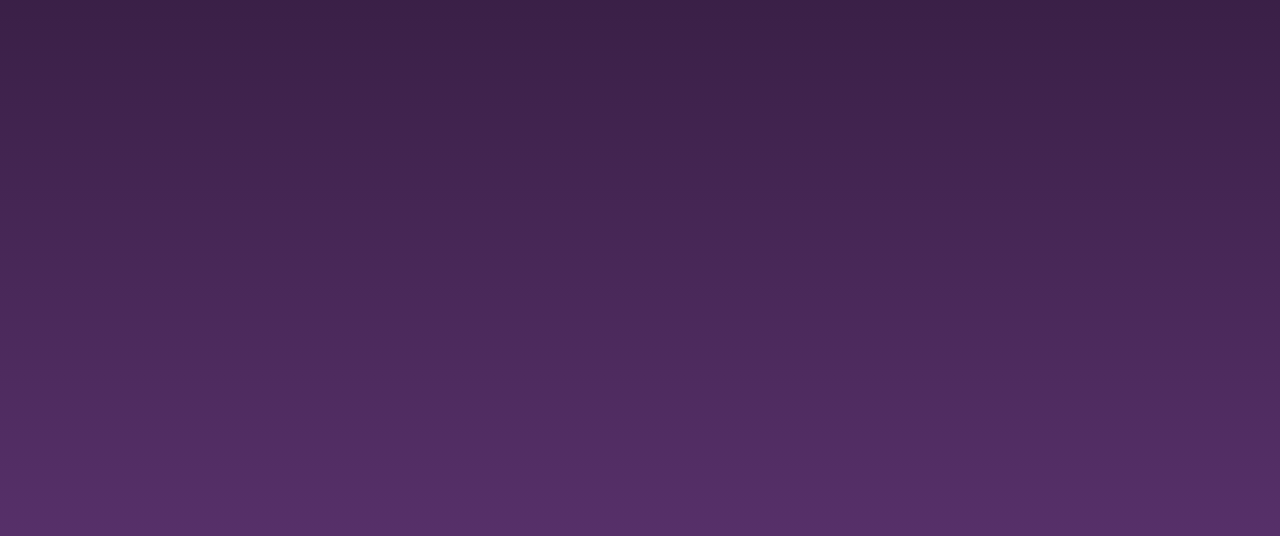
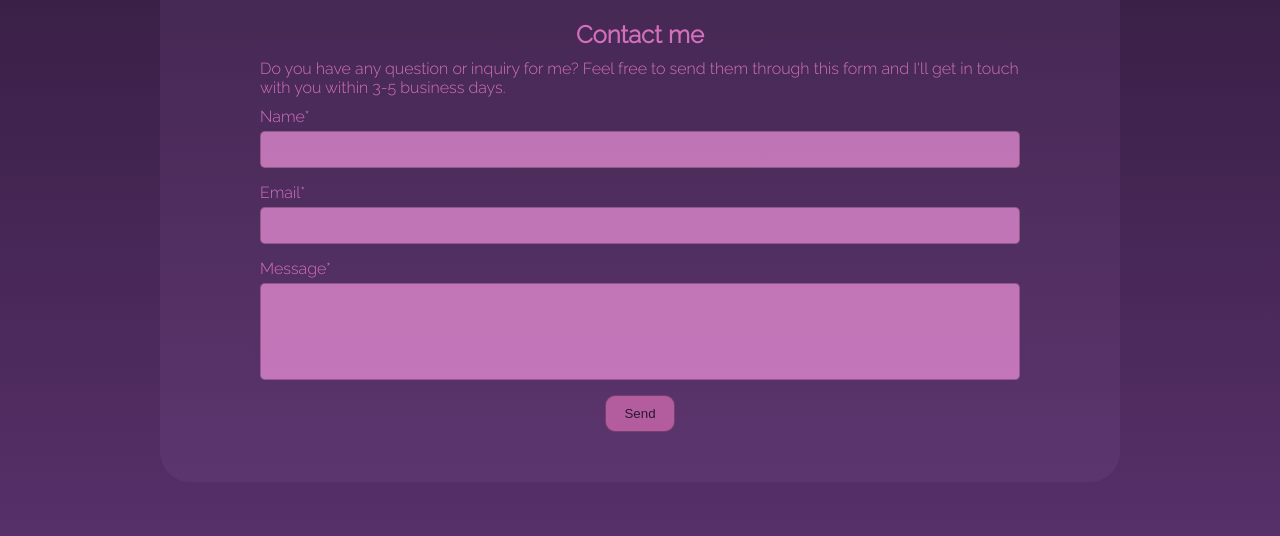
Before and after one commit to EliRozado/Art_portfolio-Rozado, a website: page pages/contact.html in a window 1280 px wide. Shown: the part 157-693 px from the top of the page. Drawn offline with Linux system fonts and the light colour scheme.

Commit message:
Página 'Contact' terminada (html y SCSS)

```diff
--- a/pages/contact.html
+++ b/pages/contact.html
@@ -14,7 +14,7 @@
     <title>WolfusImagius Art - Illustrations</title>
 </head>
 <body>
-    <div class="grid">
+    <div class="grid extra-space">
 
         <!-- header -->
         <header class="grid-header">
@@ -29,6 +29,31 @@
             </nav>
         </header>
 
+        <section class="contact-section">
+            <h2>Contact me</h2>
+            <p>Do you have any question or inquiry for me? Feel free to send them through this form and I'll get in touch with you within 3-5 business days.</p>
+
+
+            <form class="form-style">
+                <div class="form">
+                    <label for="name"> Name* </label>
+                    <input type="text" name="name">
+                </div>
+
+                <div class="form">
+                    <label for="email"> Email* </label>
+                    <input type="text" name="email">
+                </div>
+
+                <div class="form">
+                    <label for="message"> Message* </label>
+                    <textarea id="message" name="message" rows="5"></textarea>
+                </div>
+
+                <input class="btn" type="submit" value="Send">
+
+            </form>
+        </section>
 
                 <!-- footer -->
         <footer class="grid-footer">
--- /dev/null
+++ b/scss/_contact.scss
@@ -0,0 +1,59 @@
+$form-styles:(
+    bg-color: #ff9ee7a4,
+    border: 1px solid rgba(10,5,13,0.25),
+);
+
+$form-btn:(
+    color: #2a1637,
+    bg-color: #b35d9f,
+    border: 1px solid rgba(29,16,37,0.4),
+    bg-color-hover: #c768b1
+);
+
+.contact-section{
+    @include grid-columns(3,4);
+    @include flex-settings($direction: column, $gap: 10px);
+    background: $section-box-background;
+    padding: 50px 100px;
+    border-radius: 30px;
+    h2{
+        text-align: center;
+    }
+    .form-style{
+        @include flex-settings($direction: column, $gap: 15px);
+        .form{
+            @include flex-settings($direction: column, $gap: 5px);
+            input{
+                width: auto;
+                color: map-get($form-btn, color);
+                background-color: map-get($form-styles, bg-color);
+                border: map-get($form-styles, border);
+                padding: 10px;
+                border-radius: 5px;
+            }
+            textarea{
+                @extend input;
+                resize: none;
+            }
+        }
+        .btn{
+            color: map-get($form-btn, color);
+            background: map-get($form-btn, bg-color);
+            border: map-get($form-btn, border);
+            width: 70px;
+            margin:auto;
+            padding: 10px;
+            border-radius: 10px;
+            transition: all 400ms ease;
+            &:hover{
+                background: map-get($form-btn, bg-color-hover);
+            }
+        }
+    }
+}
+
+@media screen and (max-width:768px){
+    .contact-section{
+        padding: 20px 30px;
+    }
+}
--- a/scss/style.scss
+++ b/scss/style.scss
@@ -63,8 +63,7 @@ body{
     margin: auto;
     grid-template-columns: 50px auto auto auto 50px;
     .grid-section{
-        grid-column-start: 2;
-        grid-column-end: 5;
+        @include grid-columns(2,5);
         background: $section-box-background;
         padding: 30px 30px;
         border-radius: 30px;
@@ -81,3 +80,5 @@ body{
 @import "footer";
 @import "index";
 @import "illustration";
+@import "web_design";
+@import "contact";
```
Also changed, not shown: css/style.css, scss/_web_design.scss (added).
